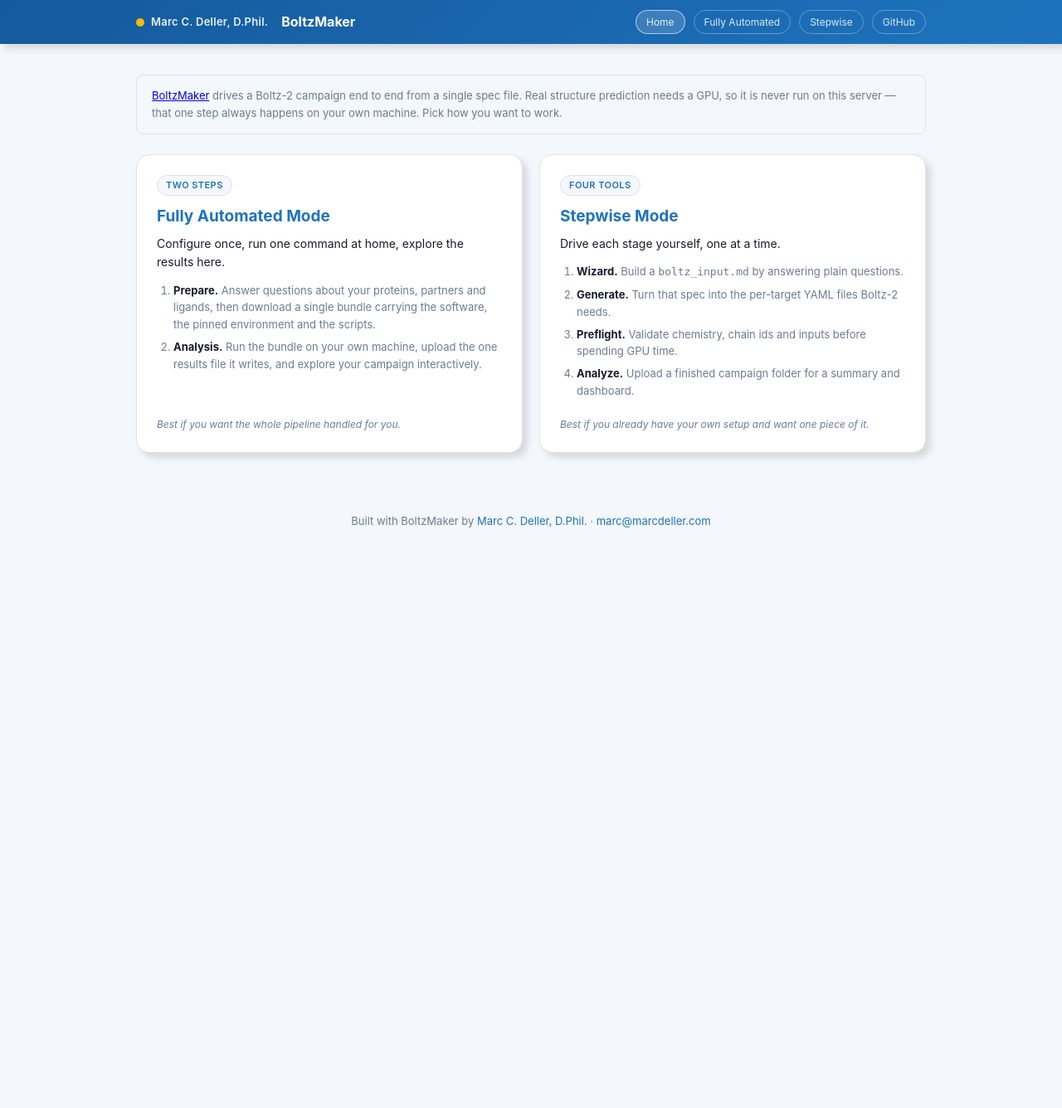
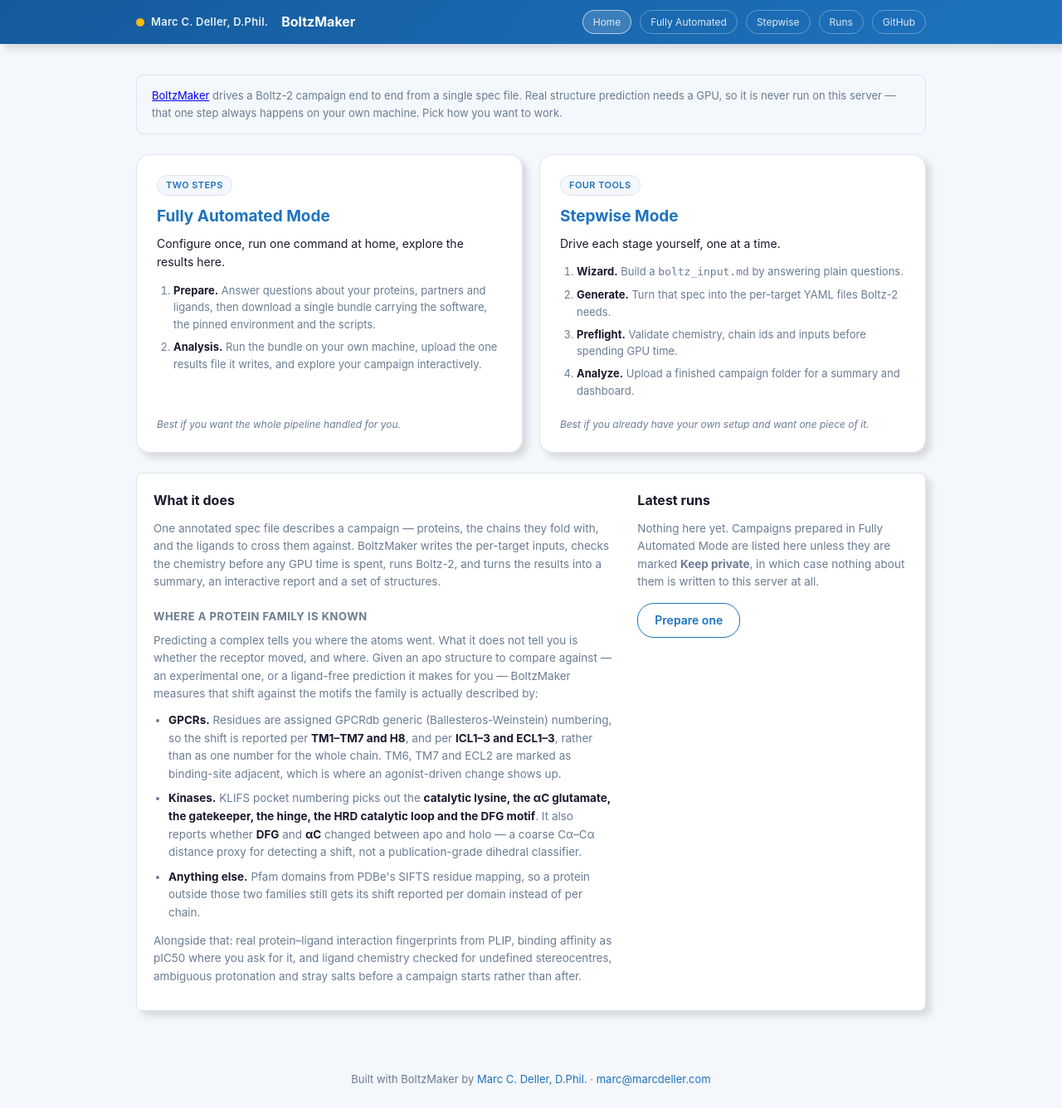
Before and after one commit to bellcheddar/BoltzMaker, a Flask app: page / in a window 1280 px wide. Shown: the whole page at 83% size. Before the commit the page ends 636 px from the top, so only its background shows below. Run offline with Flask 3, Linux system fonts and the light colour scheme.

Commit message:
Landing page: show Runs, and say what the tool is actually for
The Runs tab was reachable from inside Fully Automated Mode but not from the
front page, where someone arriving would look for it.

Beneath the two mode cards, a full-width panel: what BoltzMaker does on the left,
the five most recent runs on the right, each linking straight into its analysis.
Private runs are absent here for the same reason they are absent from the Runs
table -- nothing about them was written down.

The left half is the part a first-time reader would never guess from "runs
Boltz-2": that when the protein family is known, the apo-vs-holo shift is
reported against the motifs the family is actually described by. GPCRs get
GPCRdb generic numbering, so the shift lands per TM1-TM7, H8 and the ICL/ECL
loops rather than as one number for the chain. Kinases get KLIFS pocket
numbering -- catalytic lysine, alphaC glutamate, gatekeeper, hinge, HRD loop, DFG
-- plus whether DFG and alphaC changed between apo and holo. Everything else
falls back to Pfam domains from PDBe's SIFTS mapping.

The DFG/alphaC claim is deliberately hedged as a coarse Ca-Ca distance proxy for
detecting a shift rather than a dihedral classifier, which is exactly what
metrics.classify_state's own docstring says it is. A landing page is the easiest
place to overstate a method and the worst place to be caught doing it.

Co-Authored-By: Claude Opus 5 <noreply@anthropic.com>
Claude-Session: https://claude.ai/code/session_013Berx5YBoFWtvXMTRmrJd9

```diff
--- a/web/boltzmaker_web/app.py
+++ b/web/boltzmaker_web/app.py
@@ -136,7 +136,14 @@ def create_app() -> Flask:
 
     @app.route("/")
     def index():
-        return render_template("index.html", active="index")
+        # The most recent handful only. The full table lives at /runs; this is a
+        # sign of life -- what the site has actually been used for lately.
+        from .runs import Archive
+        try:
+            recent = Archive(Path(app.config["RUNS_ROOT"])).list()[:5]
+        except OSError:
+            recent = []
+        return render_template("index.html", active="index", recent_runs=recent)
 
     @app.route("/stepwise")
     def stepwise():
--- a/web/static/css/brand.css
+++ b/web/static/css/brand.css
@@ -115,6 +115,25 @@ img, canvas { max-width: 100%; height: auto; }
 .md-mode-steps li { margin-bottom: 6px; }
 .md-mode-steps b { color: var(--md-text); }
 .md-mode-foot { margin: auto 0 0; font-size: 12px; color: var(--md-text-muted); font-style: italic; }
+
+/* ---- landing: what it does, and what it has been doing ---- */
+.md-intro-card { margin-top: 0; }
+.md-intro-grid { display: grid; gap: 28px; grid-template-columns: 1.7fr 1fr; align-items: start; }
+.md-intro-grid h2 { margin: 0 0 10px; }
+.md-intro-grid .md-sub { margin: 20px 0 8px; }
+.md-intro-lead { font-size: 13.5px; color: var(--md-text-muted); margin: 0 0 10px; max-width: 68ch; }
+.md-intro-list { margin: 0 0 12px; padding-left: 18px; font-size: 13.5px; color: var(--md-text-muted); }
+.md-intro-list li { margin-bottom: 8px; }
+.md-intro-list b { color: var(--md-text); }
+
+.md-run-list { list-style: none; margin: 0; padding: 0; }
+.md-run-list li { padding: 9px 0; border-bottom: 1px solid var(--md-border); }
+.md-run-list li:last-child { border-bottom: none; }
+.md-run-name { font-weight: 600; font-size: 14px; overflow-wrap: anywhere; }
+.md-run-meta { font-size: 12px; color: var(--md-text-muted); }
+.md-run-meta a { color: var(--md-primary); text-decoration: none; }
+.md-run-meta a:hover { text-decoration: underline; }
+.md-run-pending { font-style: italic; }
 
 /* ---- forms ---- */
 .md-field { margin-bottom: 14px; }
@@ -344,7 +363,7 @@ tr.md-check-na .md-check-fail { color: var(--md-text-muted); }
   .md-header-nav a { font-size: 11px; padding: 3px 8px; }
   .md-main { padding: 14px; }
   .md-card { padding: 14px; }
-  .md-tool-grid, .md-mode-grid, .md-detail-grid { grid-template-columns: 1fr; }
+  .md-tool-grid, .md-mode-grid, .md-detail-grid, .md-intro-grid { grid-template-columns: 1fr; }
   .lig-page { grid-template-columns: repeat(auto-fit, minmax(160px, 1fr)); }
   .md-report-panel table { font-size: 11px; }
   .md-stat-row { gap: 18px; }
--- a/web/templates/base.html
+++ b/web/templates/base.html
@@ -39,6 +39,7 @@
       {% else %}
         <a href="/auto">Fully Automated</a>
         <a href="/stepwise">Stepwise</a>
+        <a href="/runs">Runs</a>
       {% endif %}
       <a href="https://github.com/bellcheddar/BoltzMaker" target="_blank" rel="noopener noreferrer">GitHub</a>
     </nav>
--- a/web/templates/index.html
+++ b/web/templates/index.html
@@ -34,4 +34,67 @@
     <p class="md-mode-foot">Best if you already have your own setup and want one piece of it.</p>
   </a>
 </div>
+
+{#  Full width beneath the two mode cards: what the tool is for on the left, what it
+    has actually been doing on the right.  #}
+<div class="md-card md-intro-card">
+  <div class="md-intro-grid">
+    <div>
+      <h2>What it does</h2>
+      <p class="md-intro-lead">One annotated spec file describes a campaign &mdash; proteins, the
+        chains they fold with, and the ligands to cross them against. BoltzMaker writes the
+        per-target inputs, checks the chemistry before any GPU time is spent, runs Boltz-2, and
+        turns the results into a summary, an interactive report and a set of structures.</p>
+
+      <h3 class="md-sub">Where a protein family is known</h3>
+      <p class="md-intro-lead">Predicting a complex tells you where the atoms went. What it does
+        not tell you is whether the receptor moved, and where. Given an apo structure to compare
+        against &mdash; an experimental one, or a ligand-free prediction it makes for you &mdash;
+        BoltzMaker measures that shift against the motifs the family is actually described by:</p>
+      <ul class="md-intro-list">
+        <li><b>GPCRs.</b> Residues are assigned GPCRdb generic (Ballesteros-Weinstein) numbering,
+          so the shift is reported per <b>TM1&ndash;TM7 and H8</b>, and per <b>ICL1&ndash;3 and
+          ECL1&ndash;3</b>, rather than as one number for the whole chain. TM6, TM7 and ECL2 are
+          marked as binding-site adjacent, which is where an agonist-driven change shows up.</li>
+        <li><b>Kinases.</b> KLIFS pocket numbering picks out the <b>catalytic lysine, the
+          &alpha;C glutamate, the gatekeeper, the hinge, the HRD catalytic loop and the DFG
+          motif</b>. It also reports whether <b>DFG</b> and <b>&alpha;C</b> changed between apo
+          and holo &mdash; a coarse C&alpha;&ndash;C&alpha; distance proxy for detecting a shift,
+          not a publication-grade dihedral classifier.</li>
+        <li><b>Anything else.</b> Pfam domains from PDBe's SIFTS residue mapping, so a protein
+          outside those two families still gets its shift reported per domain instead of per
+          chain.</li>
+      </ul>
+      <p class="md-intro-lead">Alongside that: real protein&ndash;ligand interaction fingerprints
+        from PLIP, binding affinity as pIC50 where you ask for it, and ligand chemistry checked
+        for undefined stereocentres, ambiguous protonation and stray salts before a campaign
+        starts rather than after.</p>
+    </div>
+
+    <div>
+      <h2>Latest runs</h2>
+      {% if recent_runs %}
+      <ul class="md-run-list">
+        {% for run in recent_runs %}
+        <li>
+          <div class="md-run-name">{{ run.campaign }}</div>
+          <div class="md-run-meta">
+            {{ run.created[:10] }}
+            {%- if run.targets %} &middot; {{ run.targets }} target{{ 's' if run.targets != 1 }}{% endif %}
+            {%- if run.has_results %} &middot; <a href="{{ url_for('runs.explore', key=run.key) }}">explore</a>
+            {%- elif run.has_bundle %} &middot; <span class="md-run-pending">not run yet</span>{% endif %}
+          </div>
+        </li>
+        {% endfor %}
+      </ul>
+      <p style="margin:14px 0 0"><a class="md-btn md-btn-secondary" href="/runs">All runs</a></p>
+      {% else %}
+      <p class="md-intro-lead">Nothing here yet. Campaigns prepared in Fully Automated Mode are
+        listed here unless they are marked <b>Keep private</b>, in which case nothing about them
+        is written to this server at all.</p>
+      <p style="margin:14px 0 0"><a class="md-btn md-btn-secondary" href="/auto/prepare">Prepare one</a></p>
+      {% endif %}
+    </div>
+  </div>
+</div>
 {% endblock %}
```
Also changed, not shown: tests/test_runs_privacy.py (+49 -0 lines), README.md.
